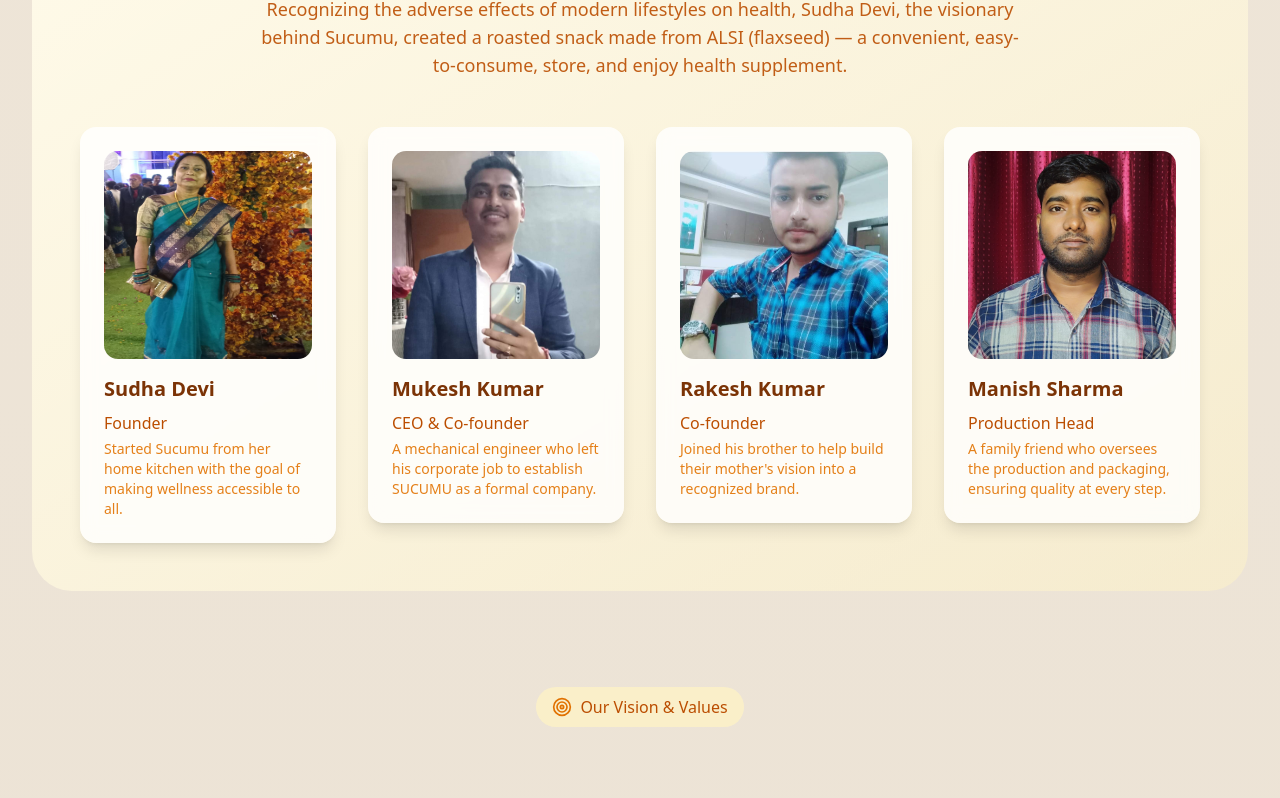
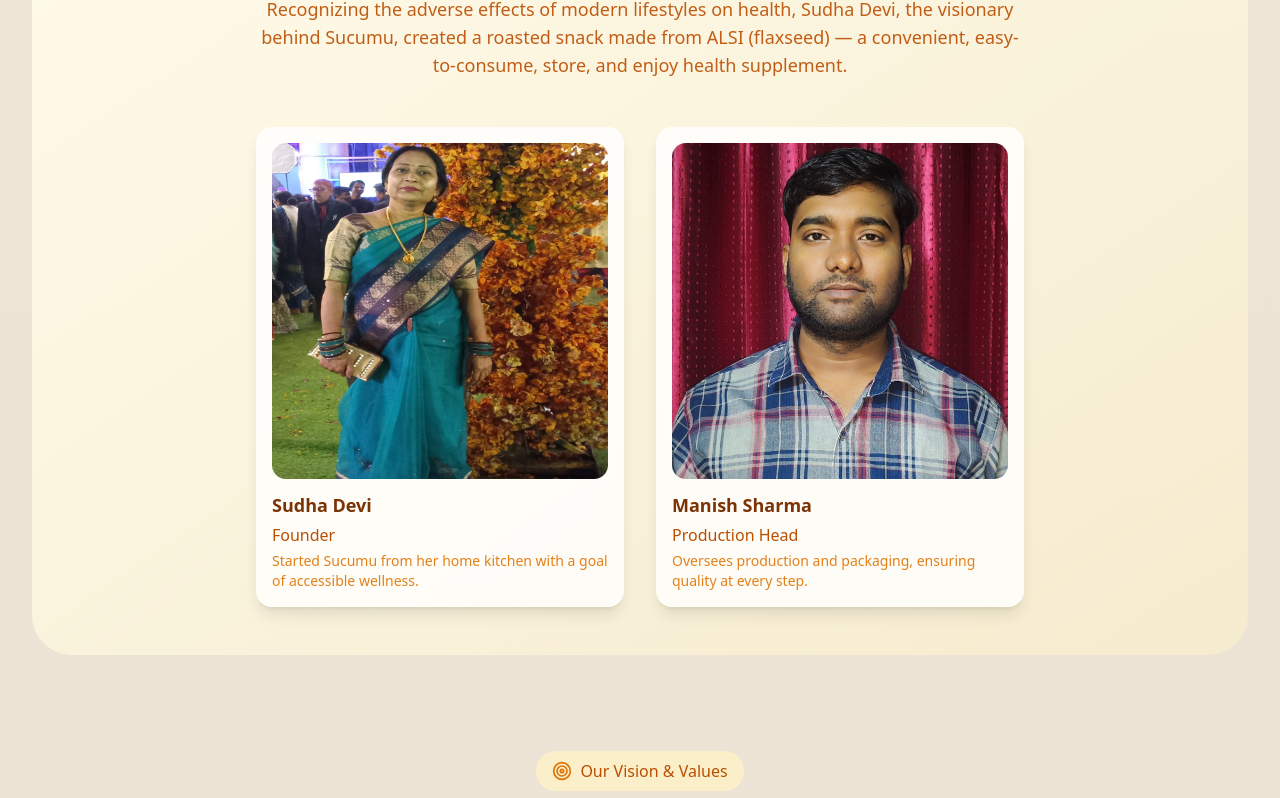
Before and after one commit to Prince5723/sucumu, a Next.js app: page / in a window 1280 px wide. Shown: the part 3216-4014 px from the top of the page. Built offline with nearby package versions, Linux system fonts and the light colour scheme.

Commit message:
removed ceo and updated footer

```diff
--- a/src/components/about.tsx
+++ b/src/components/about.tsx
@@ -127,7 +127,7 @@ return (
           </p>
         </motion.div>
 
-        <div className="grid md:grid-cols-2 lg:grid-cols-4 gap-8">
+        <div className="grid md:grid-cols-2 gap-8 max-w-3xl mx-auto">
   {/* Founder */}
   <motion.div
     initial={{ opacity: 0, y: 20 }}
@@ -136,81 +136,26 @@ return (
     whileHover={{ y: -5 }}
     className="group"
   >
-            <div className="bg-white/80 backdrop-blur-sm rounded-2xl p-6 shadow-lg relative overflow-hidden">
+    <div className="bg-white/80 backdrop-blur-sm rounded-2xl p-4 shadow-lg relative overflow-hidden">
       <div className="absolute inset-0 bg-gradient-to-b from-amber-100/0 to-amber-100/20 opacity-0 group-hover:opacity-100 transition-opacity duration-300" />
       <div className="relative">
-                <div className="mb-4 rounded-xl overflow-hidden">
+        <div className="mb-3 rounded-xl overflow-hidden">
           <img
             src="/sudha-devi.jpeg"
             alt="Sudha Devi"
             className="w-full aspect-square object-fit transform group-hover:scale-105 transition-transform duration-500"
           />
         </div>
-                <h4 className="text-xl font-bold text-amber-900 mb-2">Sudha Devi</h4>
+        <h4 className="text-lg font-bold text-amber-900 mb-1">Sudha Devi</h4>
         <p className="text-amber-700 font-medium mb-1">Founder</p>
         <p className="text-amber-600/90 text-sm">
-                  Started Sucumu from her home kitchen with the goal of making wellness accessible to all.
+          Started Sucumu from her home kitchen with a goal of accessible wellness.
         </p>
       </div>
     </div>
   </motion.div>
 
-          {/* Co-founders */}
-          <motion.div
-            initial={{ opacity: 0, y: 20 }}
-            whileInView={{ opacity: 1, y: 0 }}
-            viewport={{ once: true }}
-            transition={{ delay: 0.1 }}
-            whileHover={{ y: -5 }}
-            className="group"
-          >
-            <div className="bg-white/80 backdrop-blur-sm rounded-2xl p-6 shadow-lg relative overflow-hidden">
-              <div className="absolute inset-0 bg-gradient-to-b from-amber-100/0 to-amber-100/20 opacity-0 group-hover:opacity-100 transition-opacity duration-300" />
-              <div className="relative">
-                <div className="mb-4 rounded-xl overflow-hidden">
-                  <img
-                    src="/mukesh.jpeg"
-                    alt="Mukesh Kumar"
-                    className="w-full aspect-square object-cover transform group-hover:scale-105 transition-transform duration-500"
-                  />
-                </div>
-                <h4 className="text-xl font-bold text-amber-900 mb-2">Mukesh Kumar</h4>
-                <p className="text-amber-700 font-medium mb-1">CEO & Co-founder</p>
-                <p className="text-amber-600/90 text-sm">
-                  A mechanical engineer who left his corporate job to establish SUCUMU as a formal company.
-                </p>
-              </div>
-            </div>
-          </motion.div>
-
-          <motion.div
-            initial={{ opacity: 0, y: 20 }}
-            whileInView={{ opacity: 1, y: 0 }}
-            viewport={{ once: true }}
-            transition={{ delay: 0.2 }}
-            whileHover={{ y: -5 }}
-            className="group"
-          >
-            <div className="bg-white/80 backdrop-blur-sm rounded-2xl p-6 shadow-lg relative overflow-hidden">
-              <div className="absolute inset-0 bg-gradient-to-b from-amber-100/0 to-amber-100/20 opacity-0 group-hover:opacity-100 transition-opacity duration-300" />
-              <div className="relative">
-                <div className="mb-4 rounded-xl overflow-hidden">
-                  <img
-                    src="/rakesh.jpeg"
-                    alt="Rakesh Kumar"
-                    className="w-full aspect-square object-cover transform group-hover:scale-105 transition-transform duration-500"
-                  />
-                </div>
-                <h4 className="text-xl font-bold text-amber-900 mb-2">Rakesh Kumar</h4>
-                <p className="text-amber-700 font-medium mb-1">Co-founder</p>
-                <p className="text-amber-600/90 text-sm">
-                  Joined his brother to help build their mother's vision into a recognized brand.
-                </p>
-              </div>
-            </div>
-          </motion.div>
-
-          {/* Manish Sharma - New Addition */}
+  {/* Manish Sharma */}
   <motion.div
     initial={{ opacity: 0, y: 20 }}
     whileInView={{ opacity: 1, y: 0 }}
@@ -219,20 +164,20 @@ return (
     whileHover={{ y: -5 }}
     className="group"
   >
-            <div className="bg-white/80 backdrop-blur-sm rounded-2xl p-6 shadow-lg relative overflow-hidden">
+    <div className="bg-white/80 backdrop-blur-sm rounded-2xl p-4 shadow-lg relative overflow-hidden">
       <div className="absolute inset-0 bg-gradient-to-b from-amber-100/0 to-amber-100/20 opacity-0 group-hover:opacity-100 transition-opacity duration-300" />
       <div className="relative">
-                <div className="mb-4 rounded-xl overflow-hidden">
+        <div className="mb-3 rounded-xl overflow-hidden">
           <img
             src="manish-sharma.jpeg"
             alt="Manish Sharma"
             className="w-full aspect-square object-cover transform group-hover:scale-105 transition-transform duration-500"
           />
         </div>
-                <h4 className="text-xl font-bold text-amber-900 mb-2">Manish Sharma</h4>
+        <h4 className="text-lg font-bold text-amber-900 mb-1">Manish Sharma</h4>
         <p className="text-amber-700 font-medium mb-1">Production Head</p>
         <p className="text-amber-600/90 text-sm">
-                  A family friend who oversees the production and packaging, ensuring quality at every step.
+          Oversees production and packaging, ensuring quality at every step.
         </p>
       </div>
     </div>
--- a/src/components/footer.tsx
+++ b/src/components/footer.tsx
@@ -38,7 +38,7 @@ const Footer = () => {
   ];
 
   const locations = [
-    'Delhi', 'Noida', 'Gurgaon', 'Faridabad', 'Greater Noida', 'Ghaziabad'
+    'Delhi', 'Punjab',  'Bihar', 'UP', 'Jharkhand', 'Rajasthan', 'Gujarat', 'Maharashtra', 'Kerala', 'Orrisa'
   ];
 
   return (
@@ -106,7 +106,7 @@ const Footer = () => {
 
           {/* Service Areas */}
           <div>
-            <h3 className="text-lg font-bold text-amber-900 mb-6">Service Areas</h3>
+            <h3 className="text-lg font-bold text-amber-900 mb-6">Delivering Accross India</h3>
             <div className="flex flex-wrap gap-2">
               {locations.map((location, index) => (
                 <div
```
Lines whose indentation alone changed are shown as unchanged.
